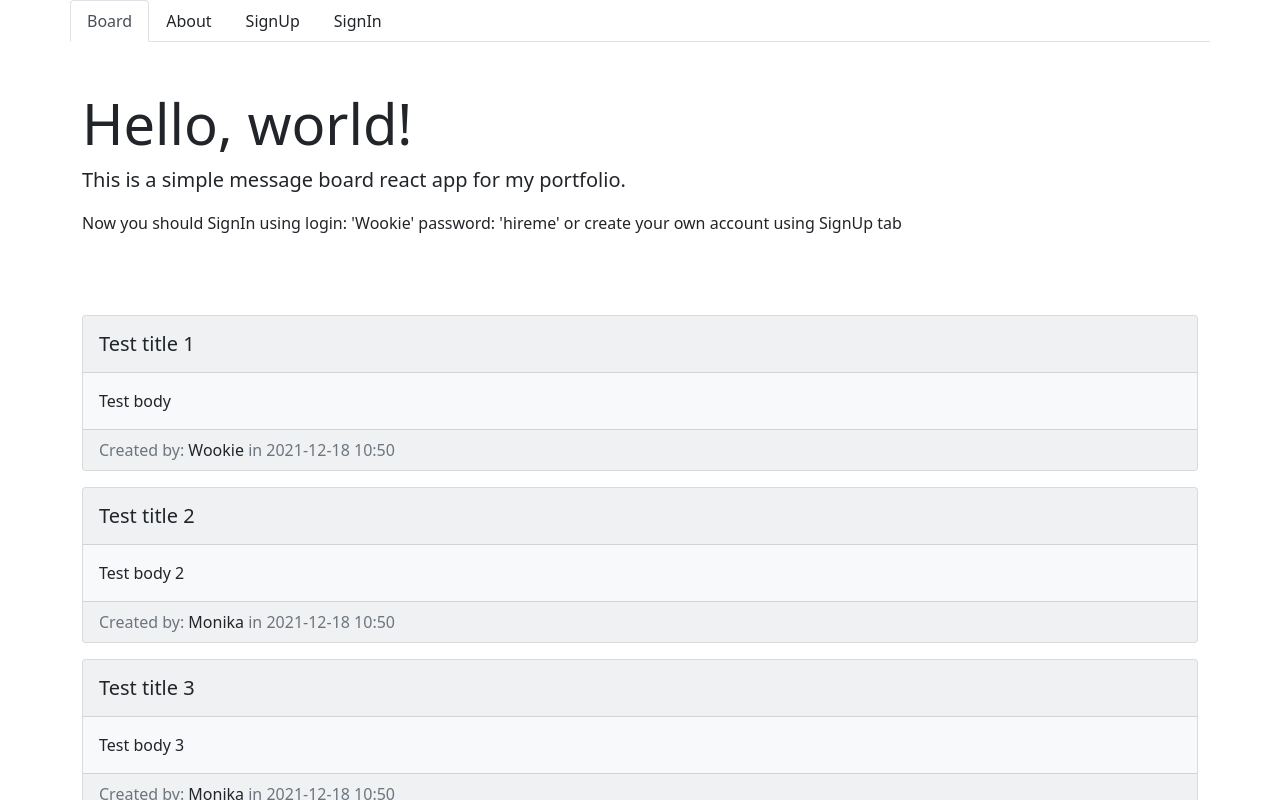
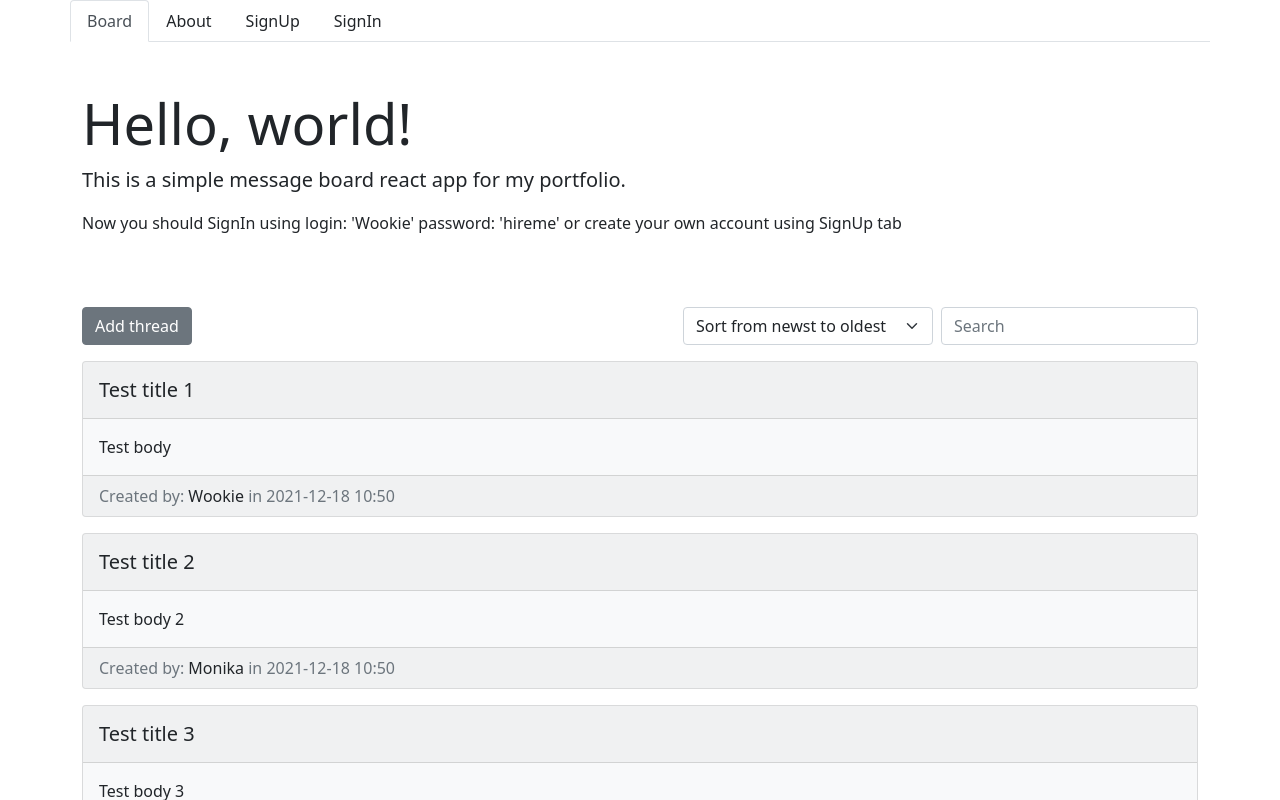
Before and after one commit to lukasz-smolnicki/react-message-board-portfolio, a React (Create React App) app: page / in a window 1280 px wide. Shown: the top 800 px of the page. Built offline with nearby package versions, Linux system fonts and the light colour scheme.

Commit message:
Add nav for title list

```diff
--- /dev/null
+++ b/src/components/Nav.jsx
@@ -0,0 +1,28 @@
+import React from 'react'
+
+const Nav = (props) => {
+    const { acitvieAddNewTitle } = props
+    return (
+        <ul className='nav nav-pills'>
+            <li className='nav-item mt-2 me-auto'>
+                <button className='btn btn-secondary' onClick={() => acitvieAddNewTitle(true)}>Add thread</button>
+            </li>
+            <li className='nav-item mt-2 me-2'>
+                <select className='form-select' aria-label='Default select example'>
+                    <option value='1'>Sort from newst to oldest</option>
+                    <option value='2'>Sort from oldest to newest</option>
+                    <option value='3'>Sort from A to Z</option>
+                    <option value='4'>Sort from Z to A</option>
+                </select>
+            </li>
+            <li className='nav-item mt-2'>
+                <form className="form-inline">
+                    <input className='form-control mr-sm-2' type='search' placeholder='Search' aria-label='Search' />
+                </form>
+            </li>
+
+        </ul>
+    )
+}
+
+export default Nav
--- a/src/layouts/Navigation.jsx
+++ b/src/layouts/Navigation.jsx
@@ -39,7 +39,7 @@ const Navigation = (props) => {
                 <li className='nav-item'>
                     <NavLink className='nav-link link-dark' to={`/profile/${user.name}`}><FontAwesomeIcon icon={faUser} /> {user.name}</NavLink>
                 </li>
-                <button className='btn  link-dark' onClick={() => handleSignOut()}><span className='navbar-text'><FontAwesomeIcon icon={faSignOutAlt} /> SignOut
+                <button className='btn link-dark' onClick={() => handleSignOut()}><span className='navbar-text'><FontAwesomeIcon icon={faSignOutAlt} /> SignOut
                 </span>
                 </button>
             </ul>
--- a/src/pages/AddNewTitle.jsx
+++ b/src/pages/AddNewTitle.jsx
@@ -1,19 +1,31 @@
 import React from 'react'
-import Button from '../components/Button.jsx'
+import { FontAwesomeIcon } from '@fortawesome/react-fontawesome'
+import { faCheck, faTimes } from '@fortawesome/free-solid-svg-icons'
 
 const AddNewTitle = (props) => {
     const { handleSubmit, handleChange, acitvieAddNewTitle } = props
     const { title, post } = props.state
 
     return (
-        <section>
+        <div className='card bg-light my-3'>
             <form onSubmit={handleSubmit}>
-                <input name='name' vaule={title} type='text' autoComplete='off' placeholder='Title' onChange={handleChange} />
-                <input name='body' vaule={post} type='textarea' autoComplete='off' placeholder='Post message' onChange={handleChange} />
-                <button>Add new title</button>
+                <div className='card-header'>
+                    <div className='card-title'>
+                        <input name='name' className='form-control' vaule={title} type='text' autoComplete='off' placeholder='Title' onChange={handleChange} />
+                    </div>
+                </div>
+                <div className='card-body'>
+                    <textarea name='body' className='form-control' vaule={post} type='textarea' autoComplete='off' placeholder='Post message' onChange={handleChange} />
+                </div>
+                <div className='card-footer py-0 text-muted d-flex'>
+                    <div className='ms-auto py-2 d-flex align-items-center'>
+                        <span>Do you want to add new thread?</span>
+                        <button type='button' className='btn text-danger' onClick={() => acitvieAddNewTitle(false)}><FontAwesomeIcon icon={faTimes} /></button>
+                        <button type='submit' className='btn text-success' ><FontAwesomeIcon icon={faCheck} /></button>
+                    </div>
+                </div>
             </form>
-            <Button action={acitvieAddNewTitle} value={false} name='Cancel' />
-        </section>
+        </div>
     )
 }
 
--- a/src/pages/Board.jsx
+++ b/src/pages/Board.jsx
@@ -1,7 +1,7 @@
 import React from 'react'
 import Titles from '../components/Titles.jsx'
-import Button from '../components/Button.jsx'
 import AddNewTitle from './AddNewTitle.jsx'
+import Nav from '../components/Nav.jsx'
 
 const Board = (props) => {
     const { handleChange, handleEditTitle, handleAddTitle, handleRemoveTitle, acitvieAddNewTitle, state } = props
@@ -9,9 +9,10 @@ const Board = (props) => {
     const titles = data.titles.map(title => <Titles key={title.id} handleEditTitle={handleEditTitle} handleRemoveTitle={handleRemoveTitle} title={title} state={props.state} />)
     return (
         <section>
-            {loggedUserId ? newTitleIsActive ? <AddNewTitle state={state} handleChange={handleChange} handleSubmit={handleAddTitle} acitvieAddNewTitle={acitvieAddNewTitle} /> : <Button action={acitvieAddNewTitle} value={true} name='Add new title' /> : null}
+            <Nav acitvieAddNewTitle={acitvieAddNewTitle} />
+            {loggedUserId && newTitleIsActive ? <AddNewTitle state={state} handleChange={handleChange} handleSubmit={handleAddTitle} acitvieAddNewTitle={acitvieAddNewTitle} /> : null}
             {titles}
-        </section>
+        </section >
     )
 }
 
```
